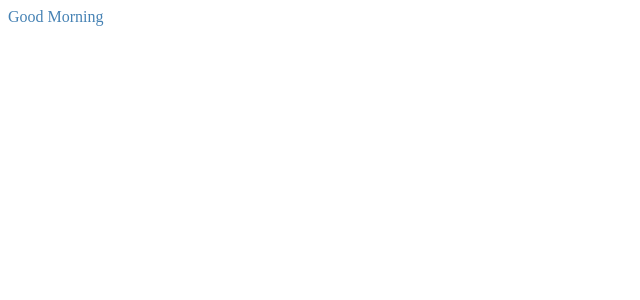
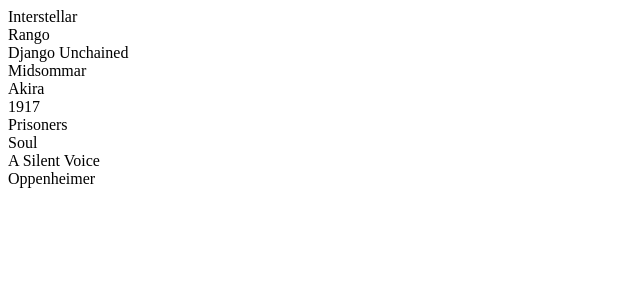
Before and after one commit to yembonee/myFlix-client, a React app: page / in a window 1280 px wide. Shown: the top 300 px of the page, without its empty margins (0-640 px from the left). Built offline with nearby package versions, Linux system fonts and the light colour scheme; the HTML template or start-up script is replaced by a standard one.

Commit message:
Project Changes
Added main-view, movie-view, and movie-card files with their respected folders as well. This is to open each movie with their own description and information.

```diff
--- /dev/null
+++ b/src/components/main-view/main-view.jsx
@@ -0,0 +1,137 @@
+import { useState } from "react";
+import { MovieCard } from "../movie-card/movie-card";
+import { MovieView } from "../movie-view/movie-view";
+
+export const MainView = () => {
+  const [movies, setMovies] = useState([
+    {
+      id: 1,
+      title: "Interstellar",
+      image:
+        "https://www.originalfilmart.com/cdn/shop/products/interstellar_2014_advance_original_film_art_682852f2-23f6-46de-a1db-4029d5b6f0b4_5000x.jpg?v=1574284010",
+      description:
+        "When Earth becomes uninhabitable in the future, a farmer and ex-NASA pilot, Joseph Cooper, is tasked to pilot a spacecraft, along with a team of researchers, to find a new planet for humans.",
+      director: "Christopher Nolan",
+      genre: "Drama",
+    },
+    {
+      id: 2,
+      title: "Rango",
+      image:
+        "https://www.moviepostersetc.com/_staticProxy/content/ff808081163c05b001169d6655243ae9/Rango_movie_poster_one-sheet.jpg",
+      description: "Gore Verbinksi",
+      director:
+        "Rango is an ordinary chameleon who accidentally winds up in the town of Dirt, a lawless outpost in the Wild West in desperate need of a new sheriff.",
+      genre: "Western",
+    },
+    {
+      id: 3,
+      title: "Django Unchained",
+      image:
+        "https://m.media-amazon.com/images/M/MV5BMjIyNTQ5NjQ1OV5BMl5BanBnXkFtZTcwODg1MDU4OA@@._V1_FMjpg_UX1000_.jpg",
+      description:
+        "With the help of a German bounty-hunter, a freed slave sets out to rescue his wife from a brutal plantation owner in Mississippi.",
+      director: "Quentin Tarantino",
+      genre: "Western",
+    },
+    {
+      id: 4,
+      title: "Midsommar",
+      image:
+        "https://m.media-amazon.com/images/M/MV5BMzQxNzQzOTQwM15BMl5BanBnXkFtZTgwMDQ2NTcwODM@._V1_.jpg",
+      description: "Horror",
+      director: "Ari Aster",
+      genre:
+        "A couple travels to Northern Europe to visit a rural hometown's fabled Swedish mid-summer festival. What begins as an idyllic retreat quickly devolves into an increasingly violent and bizarre competition at the hands of a pagan cult.",
+    },
+    {
+      id: 5,
+      title: "Akira",
+      image:
+        "https://www.limitedruns.com/media/cache/69/6d/696d915cd0690bd32801924937f5207a.jpg",
+      description:
+        "A secret military project endangers Neo-Tokyo when it turns a biker gang member into a rampaging psychic psychopath who can only be stopped by a teenager, his gang of biker friends and a group of psychics.",
+      director: "Katsuhiro Ôtomo",
+      genre: "Action",
+    },
+    {
+      id: 6,
+      title: "1917",
+      image:
+        "https://m.media-amazon.com/images/I/61yYNBjFRjL._AC_UF894,1000_QL80_.jpg",
+      description:
+        "April 6th, 1917. As an infantry battalion assembles to wage war deep in enemy territory, two soldiers are assigned to race against time and deliver a message that will stop 1,600 men from walking straight into a deadly trap.",
+      director: "Sam Mendes",
+      genre: "War",
+    },
+    {
+      id: 7,
+      title: "Prisoners",
+      image:
+        "https://m.media-amazon.com/images/I/71vRDJdr14L._AC_UF894,1000_QL80_.jpg",
+      description:
+        "When Keller Dover's daughter and her friend go missing, he takes matters into his own hands as the police pursue multiple leads and the pressure mounts.",
+      director: "Denis Villeneuve",
+      genre: "Crime",
+    },
+    {
+      id: 8,
+      title: "Soul",
+      image:
+        "https://i0.wp.com/pixarpost.com/wp-content/uploads/2020/10/b4786-pixar-soul-poster.jpg?fit=1182%2C1478&ssl=1",
+      description:
+        "After landing the gig of a lifetime, a New York jazz pianist suddenly finds himself trapped in a strange land between Earth and the afterlife.",
+      director: "Pete Docter",
+      genre: "Adventure",
+    },
+    {
+      id: 9,
+      title: "A Silent Voice",
+      image:
+        "https://m.media-amazon.com/images/M/MV5BZGRkOGMxYTUtZTBhYS00NzI3LWEzMDQtOWRhMmNjNjJjMzM4XkEyXkFqcGdeQXVyMTMxODk2OTU@._V1_.jpg",
+      description:
+        "A young man is ostracized by his classmates after he bullies a deaf girl to the point where she moves away. Years later, he sets off on a path for redemption.",
+      director: "Naoko Yamada",
+      genre: "Drama",
+    },
+    {
+      id: 10,
+      title: "Oppenheimer",
+      image:
+        "https://m.media-amazon.com/images/I/71xDtUSyAKL._AC_UF894,1000_QL80_.jpg",
+      description:
+        "The story of American scientist, J. Robert Oppenheimer, and his role in the development of the atomic bomb.",
+      director: "Christopher Nolan",
+      genre: "Drama",
+    },
+  ]);
+
+  const [selectedMovie, setSelectedMovie] = useState(null);
+
+  if (selectedMovie) {
+    return (
+      <MovieView
+        movie={selectedMovie}
+        onBackClick={() => setSelectedMovie(null)}
+      />
+    );
+  }
+
+  if (movies.length === 0) {
+    return <div>The list is empty!</div>;
+  }
+
+  return (
+    <div>
+      {movies.map((movie) => (
+        <MovieCard
+          key={movie.id}
+          movie={movie}
+          onMovieClick={(newSelectedMovie) => {
+            setSelectedMovie(newSelectedMovie);
+          }}
+        />
+      ))}
+    </div>
+  );
+};
--- /dev/null
+++ b/src/components/movie-card/movie-card.jsx
@@ -0,0 +1,11 @@
+export const MovieCard = ({ movie, onMovieClick }) => {
+  return (
+    <div
+      onClick={() => {
+        onMovieClick(movie);
+      }}
+    >
+      {movie.title}
+    </div>
+  );
+};
--- /dev/null
+++ b/src/components/movie-view/movie-view.jsx
@@ -0,0 +1,35 @@
+import React from "react";
+
+export const MovieView = ({ movie, onBackClick }) => {
+  return (
+    <div>
+      <div>
+        <img
+          style={{
+            width: 400,
+          }}
+          src={movie.image}
+        />
+      </div>
+      <div>
+        <span>Title: </span>
+        <span>{movie.title}</span>
+      </div>
+      <div>
+        <span>Description: </span>
+        <span>{movie.description}</span>
+      </div>
+      <div>
+        <span>Genre: </span>
+        <span>{movie.genre}</span>
+      </div>
+      <div>
+        <span>Director: </span>
+        <span>{movie.director}</span>
+      </div>
+      <div>
+        <button onClick={onBackClick}>Back</button>
+      </div>
+    </div>
+  );
+};
--- a/src/index.jsx
+++ b/src/index.jsx
@@ -1,12 +1,10 @@
 import { createRoot } from "react-dom/client";
+import { MainView } from "./components/main-view/main-view.jsx";
+
 import "./index.scss";
 
 const MyFlixApplication = () => {
-  return (
-    <div className="my-flix">
-      <div>Good Morning</div>
-    </div>
-  );
+  return <MainView />;
 };
 
 const container = document.querySelector("#root");
```
Also changed, not shown: 2 other files (tests, documents, lock files or other folders).
